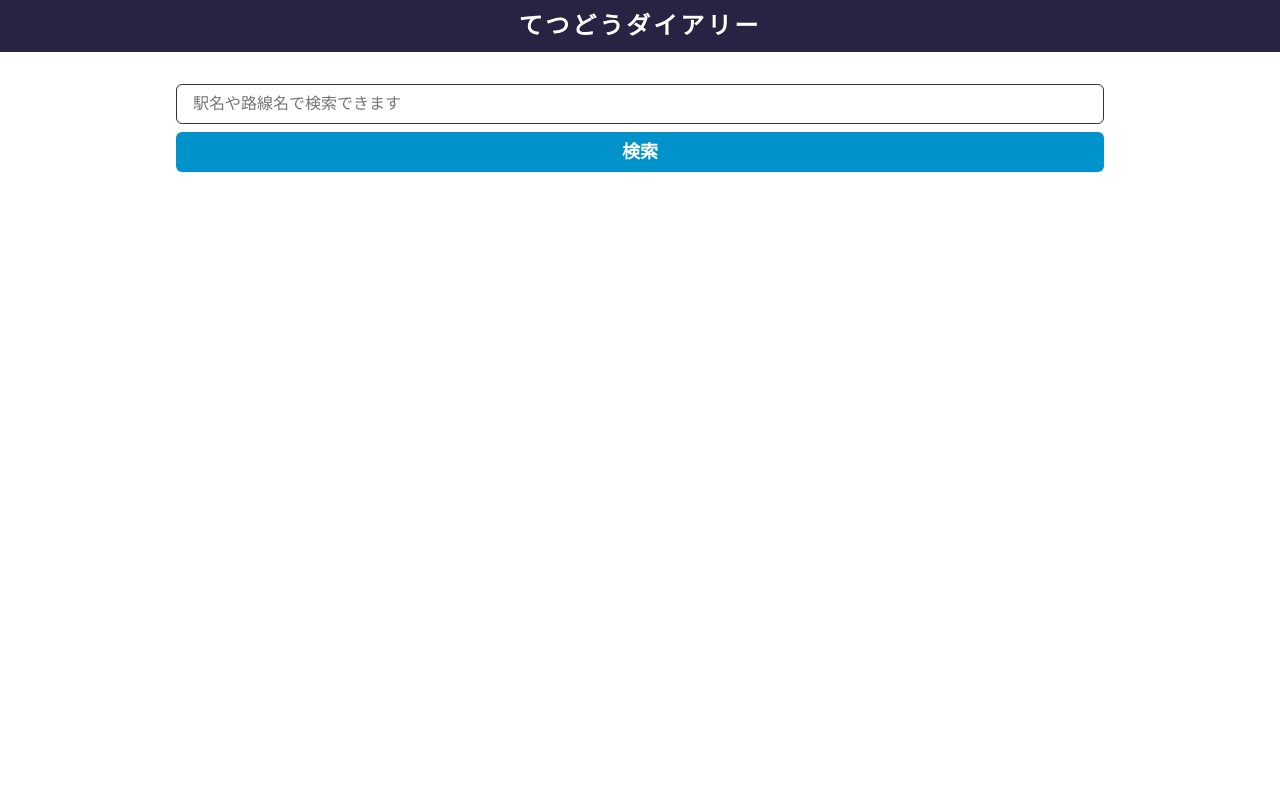
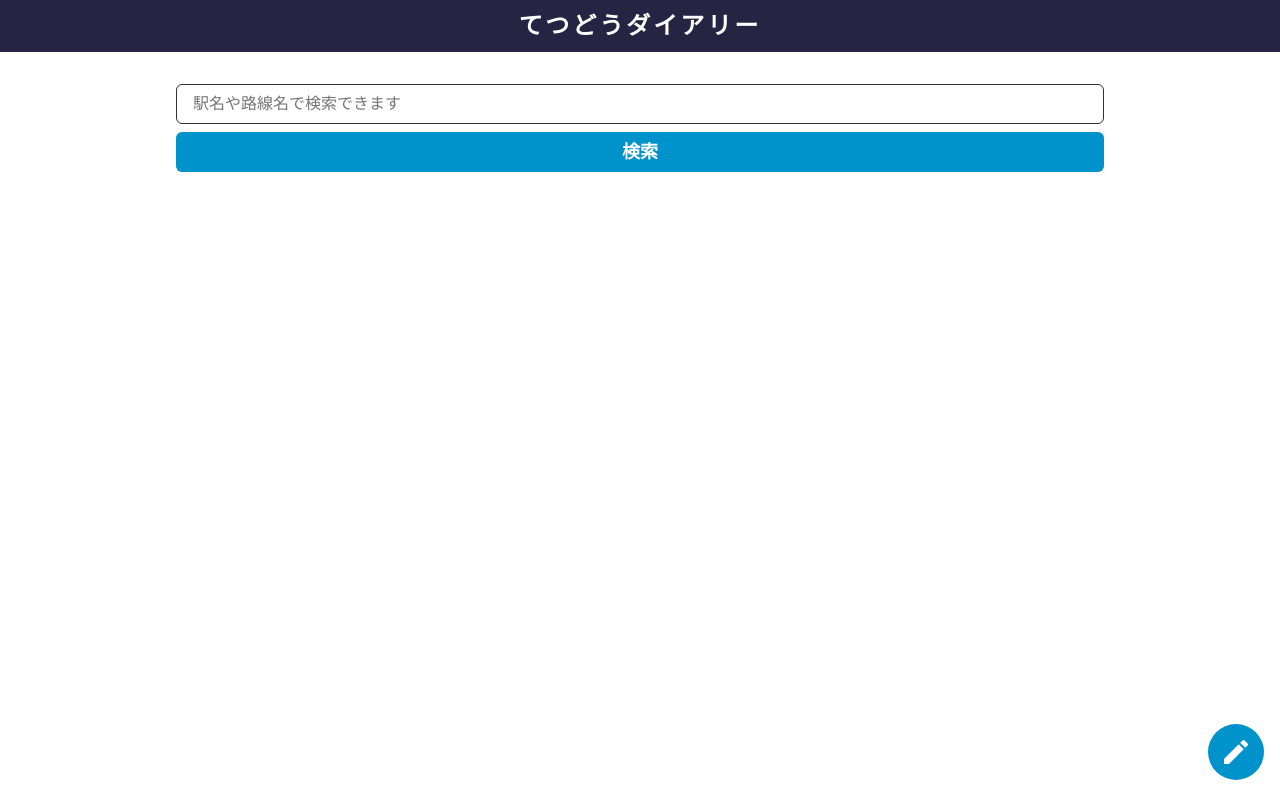
Before and after one commit to yk1979/railway-diary, a Next.js app: page / in a window 1280 px wide. Built offline with nearby package versions, Linux system fonts and the light colour scheme; a web font is replaced by a local one.

Commit message:
日記を書くボタン設置

```diff
--- a/package.json
+++ b/package.json
@@ -17,7 +17,7 @@
     "prettier": "^1.19.1",
     "react": "^16.12.0",
     "react-dom": "^16.12.0",
-    "react-icons": "^3.7.0",
+    "react-icons": "^3.9.0",
     "react-redux": "^7.1.1",
     "redux": "^3.6.0",
     "redux-devtools-extension": "^2.13.2",
--- /dev/null
+++ b/src/components/AddButton.tsx
@@ -0,0 +1,28 @@
+import React from "react";
+import styled from "styled-components";
+import { MdModeEdit } from "react-icons/md";
+import Color from "../constants/Color";
+
+const Root = styled.a`
+  display: flex;
+  align-items: center;
+  justify-content: center;
+  width: 56px;
+  height: 56px;
+  color: ${Color.Text.White};
+  font-size: 3.2rem;
+  background: ${Color.Primary.Blue};
+  border-radius: 50%;
+`;
+
+type Props = {
+  className?: string;
+};
+
+const AddButton = ({ className }: Props) => (
+  <Root href="/" className={className}>
+    <MdModeEdit />
+  </Root>
+);
+
+export default AddButton;
--- a/src/components/Header.tsx
+++ b/src/components/Header.tsx
@@ -20,7 +20,6 @@ const Inner = styled.div`
 
 const StyledLink = styled.a`
   color: ${Color.Text.White};
-  cursor: pointer;
 `;
 
 const Header = () => (
--- a/src/components/Layout.tsx
+++ b/src/components/Layout.tsx
@@ -2,21 +2,29 @@ import React from "react";
 import styled from "styled-components";
 import Header from "./Header";
 
+const StyledMain = styled.main`
+  display: flex;
+  flex-direction: column;
+  height: 100%;
+`;
+
 const Container = styled.div`
+  flex-grow: 1;
+  width: 100%;
   max-width: 960px;
   margin: 0 auto;
   padding: 32px 16px 0;
 `;
 
-interface Props {
+type Props = {
   children: React.ReactNode;
-}
+};
 
 const Layout = ({ children }: Props) => (
-  <main>
+  <StyledMain>
     <Header />
     <Container>{children}</Container>
-  </main>
+  </StyledMain>
 );
 
 export default Layout;
--- a/src/components/SearchBox.tsx
+++ b/src/components/SearchBox.tsx
@@ -21,7 +21,7 @@ const Button = styled.button`
   font-weight: bold;
   font-size: 1.8rem;
   line-height: 40px;
-  background-color: ${Color.Button.Default};
+  background-color: ${Color.Primary.Blue};
   border: none;
   border-radius: 6px;
 `;
--- a/src/constants/Color.ts
+++ b/src/constants/Color.ts
@@ -1,4 +1,7 @@
 const Color = {
+  Primary: {
+    Blue: "#0092ca"
+  },
   Background: {
     Default: "#fff",
     Navy: "#272343"
@@ -7,9 +10,6 @@ const Color = {
     Default: "#333",
     White: "#fff"
   },
-  Button: {
-    Default: "#0092ca"
-  },
   Border: {
     Default: "#333"
   }
--- a/src/pages/_app.tsx
+++ b/src/pages/_app.tsx
@@ -18,10 +18,12 @@ const GlobalStyle = createGlobalStyle`
   }
 
   html {
+    height: 100%;
     font-size: 62.5%;
   }
 
   body {
+    height: 100%;
     margin: 0;
     font-size: 1.6rem;
     font-family: -apple-system, BlinkMacSystemFont, "Segoe UI", Roboto, "Hiragino Sans", "Noto Sans CJK JP", "Yu Gothic", sans-serif;
@@ -31,6 +33,10 @@ const GlobalStyle = createGlobalStyle`
     /* stylelint-disable-next-line */
     -webkit-text-size-adjust: 100%;
     -webkit-font-smoothing: antialiased;
+
+    > div {
+      height: 100%;
+    }
   }
 
   a {
@@ -38,7 +44,6 @@ const GlobalStyle = createGlobalStyle`
 
     &:link,
     &:visited {
-      color: inherit;
       text-decoration: none;
     }
   }
--- a/src/pages/index.tsx
+++ b/src/pages/index.tsx
@@ -1,15 +1,28 @@
 import React from "react";
 import { NextPage } from "next";
+import styled from "styled-components";
 import SearchBox from "../components/SearchBox";
 import Layout from "../components/Layout";
+import AddButton from "../components/AddButton";
 // import NavButton from "../components/NavButton";
 
+const StyledLayout = styled(Layout)`
+  position: relative;
+`;
+
+const StyledAddButton = styled(AddButton)`
+  position: fixed;
+  right: 16px;
+  bottom: 20px;
+`;
+
 const Index: NextPage = () => (
-  <Layout>
+  <StyledLayout>
     {/* <NavButton link="/favorite" text="favorite" />
     <NavButton link="/watched" text="watched" /> */}
     <SearchBox />
-  </Layout>
+    <StyledAddButton />
+  </StyledLayout>
 );
 
 export default Index;
```
Also changed, not shown: 1 other file (tests, documents, lock files or other folders).
